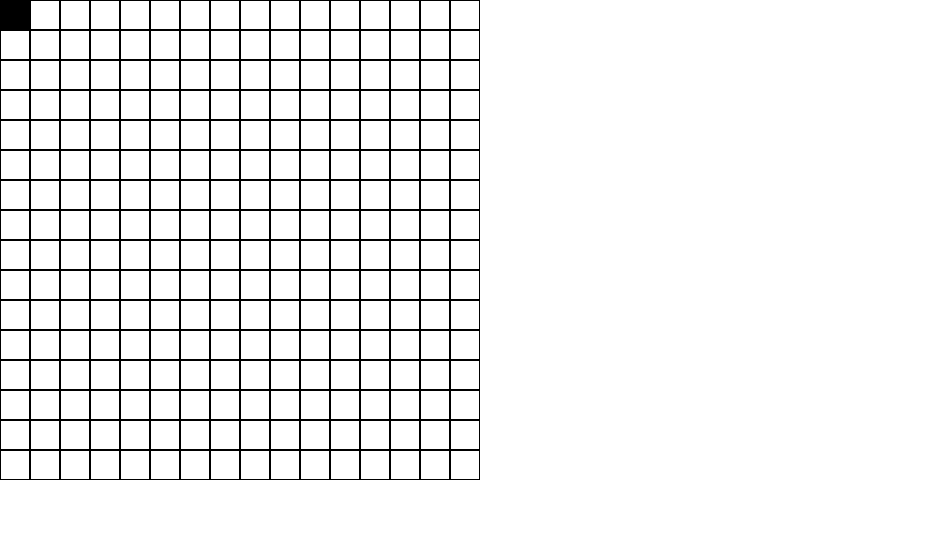
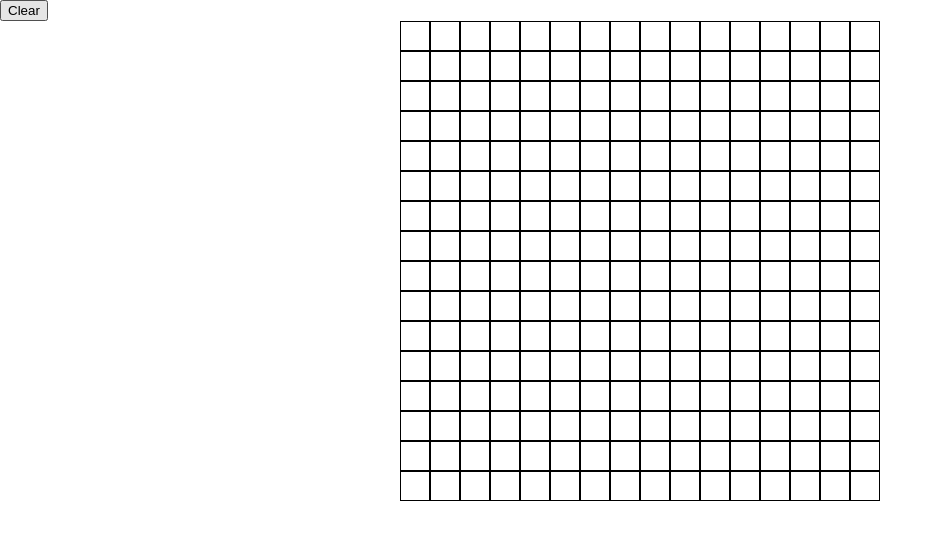
Before and after one commit to LukSiman/etch-a-sketch, a plain HTML site: page index.html in a window 1280 px wide. Shown: the whole page, without its empty margins (0-943 px from the left). Drawn offline with Linux system fonts and the light colour scheme.

Commit message:
Adding grid resizing funtionality

```diff
--- a/css/styles.css
+++ b/css/styles.css
@@ -22,8 +22,10 @@ ID SELECTORS
 **********************************************/
 
 #container{
+  margin: auto;
+  width: 480px;
+  height: 480px;
   display: grid;
-  grid-template: repeat(16, 30px) / repeat(16, 30px);
 }
 
 /**********************************************
--- a/index.html
+++ b/index.html
@@ -10,6 +10,8 @@
 <body>
 
     <main>
+        <button>Clear</button>
+
         <div id="container"></div>
     </main>
 
--- a/scripts/script.js
+++ b/scripts/script.js
@@ -1,14 +1,55 @@
 const container = document.querySelector('#container');
+let squares = document.querySelectorAll('.squares');
 
-for(let i = 1; i <= 16*16; i++){
-    let div = document.createElement('div');
-    div.classList.add('squares');
-    container.appendChild(div);
+//let firstTime = true;
+
+//if(firstTime){
+    makeGrid(16); // initial grid
+  //  firstTime = false;
+//}
+
+function makeGrid(size){
+    container.innerHTML = '';
+
+    container.style.gridTemplateRows = `repeat(${size}, 30px)`;
+    container.style.gridTemplateColumns = `repeat(${size}, 30px)`;
+
+    for (let i = 1; i <= size * size; i++) {
+        let div = document.createElement('div');
+        div.classList.add('squares');
+        container.appendChild(div);
+    }
+
+    squares = document.querySelectorAll('.squares');
+
+    squares.forEach(div => {
+        div.addEventListener('mouseenter', () => {
+            div.style.backgroundColor = 'black'
+        });
+    });
 }
 
-const squares = document.querySelectorAll('.squares');
 
-squares.forEach(div => {
-    div.addEventListener('mouseenter', () => {
-        div.style.backgroundColor = 'black'});
+const button = document.querySelector('button');
+
+button.addEventListener('click', () => {
+    size = 0;
+
+    while(size <= 0 || size > 100){
+
+    size = prompt('How many squares per side would you like?');
+
+        if(size > 100){
+            alert('Please enter 100 or less!');
+        }
+    }
+
+    makeGrid(size);
+
+    container.style.gridTemplateRows = `repeat(${size}, 30px)`;
+    container.style.gridTemplateColumns = `repeat(${size}, 30px)`;
+
+    squares.forEach(div => {
+        div.style.backgroundColor = 'white'
+    });
 });
```
